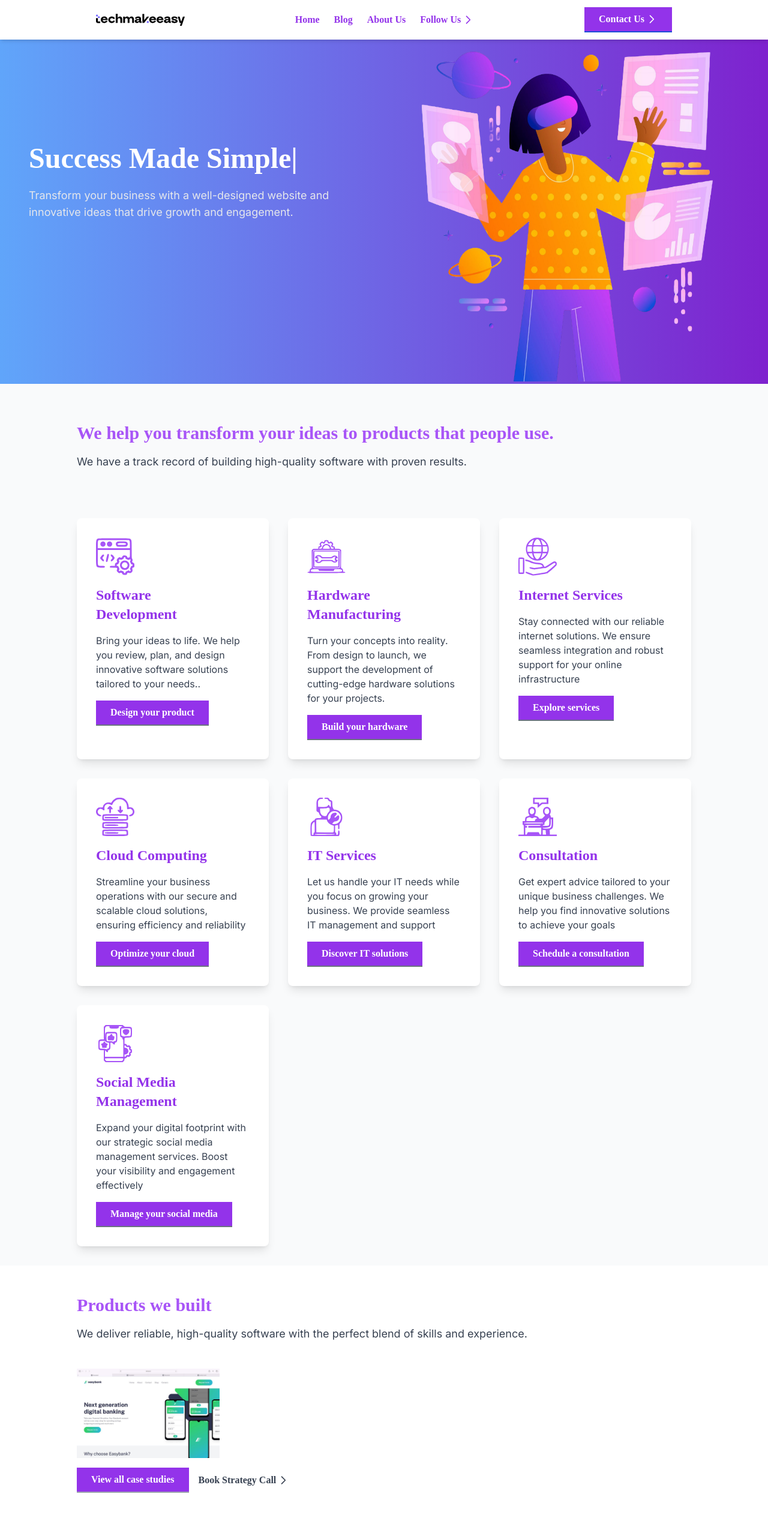
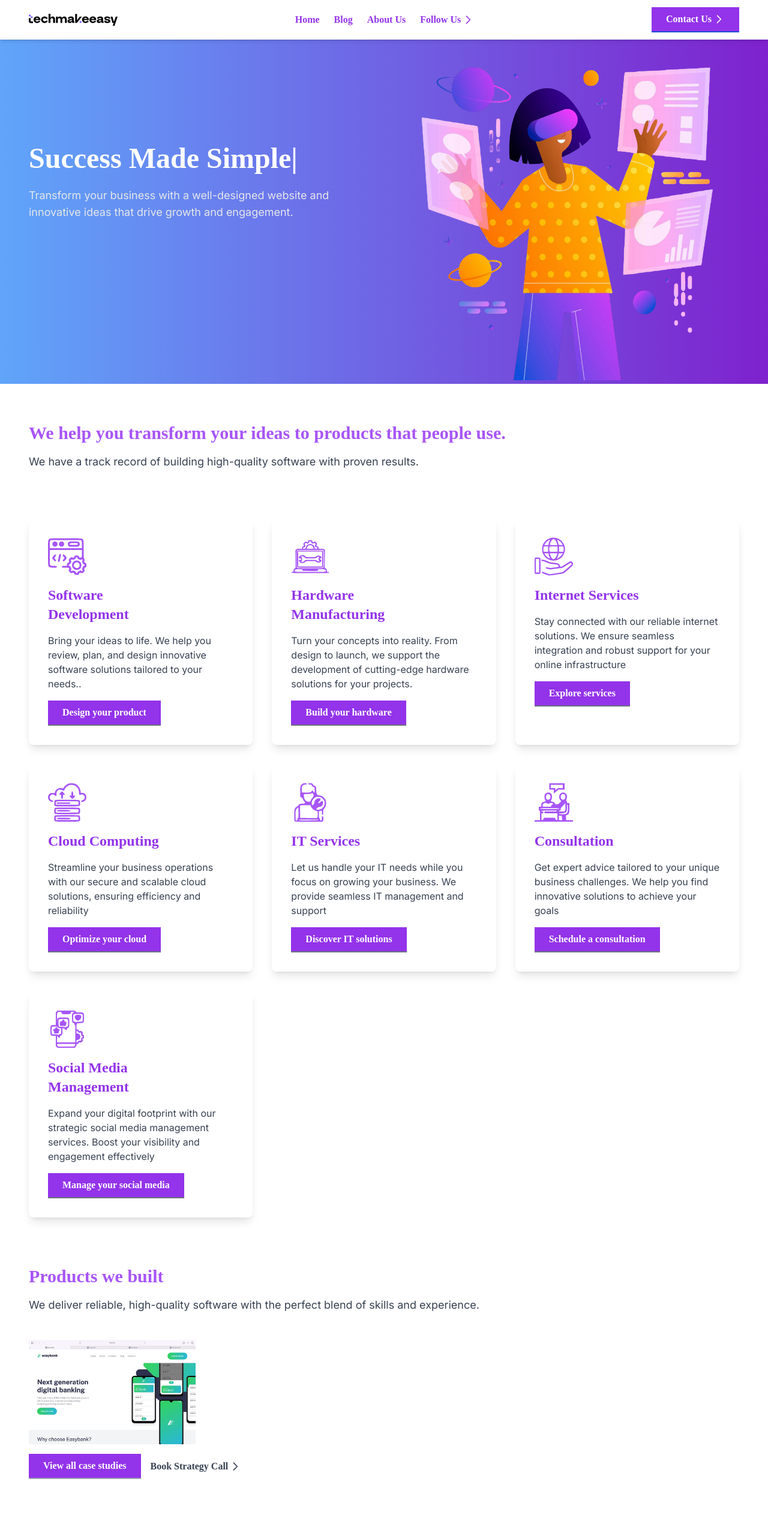
Before and after one commit to FolarinOluwapelumi/techmakeeasy_1, a React (Vite) app: page / in a window 1280 px wide. Shown: the top 2566 px of the page at 60% size. Built offline with nearby package versions, Linux system fonts and the light colour scheme; a web font is replaced by a local one.

Commit message:
fixed resolution issues

```diff
--- a/src/Components/BlogSection.jsx
+++ b/src/Components/BlogSection.jsx
@@ -45,7 +45,7 @@ const BlogSection = () => {
   ];
 
   return (
-    <div className="bg-white py-10 px-4 md:px-32">
+    <div className="bg-white py-10 px-4">
       <div className="max-w-7xl mx-auto">
         <motion.div
           className="text-left mb-12"
--- a/src/Components/Header.jsx
+++ b/src/Components/Header.jsx
@@ -61,7 +61,7 @@ const Header = () => {
 
   return (
     <>
-      <header className="flex justify-between items-center bg-white shadow-black-md p-3 md:px-40 text-purple-600 fixed w-full z-40 shadow-md">
+      <header className="flex justify-between items-center bg-white shadow-black-md p-3 sm:px-[3rem] text-purple-600 fixed w-full z-40 shadow-md">
         <div className="flex items-center">
           <Link to="/">
             <img src={Logo} alt="TechMakeEasy" className="w-45 h-5" />
--- a/src/Components/HeroSection.jsx
+++ b/src/Components/HeroSection.jsx
@@ -4,7 +4,7 @@ import hero from "../assets/hero.png"
 
 const HeroSection = () => {
   return (
-    <main className="flex flex-col-reverse lg:flex-row justify-between items-center bg-gradient-to-r from-blue-400 to-purple-700 h-screen sm:h-[80vh] px-6 md:px-12 py-16 gap-8">
+    <main className="flex flex-col-reverse lg:flex-row justify-between items-center bg-gradient-to-r from-blue-400 to-purple-700 h-[80vh] md:h-[50vh] lg:h-[80vh] px-6 md:px-12 py-16 gap-8">
       {/* Content Section */}
       <div className="flex-1 text-white">
         <h2 className="sm:text-5xl text-4xl font-bold mb-6 text-center sm:text-start">
@@ -31,7 +31,7 @@ const HeroSection = () => {
 
       {/* Illustration Section */}
       <div className="flex-1 flex justify-center items-center">
-       <img src={hero} className="sm:h-[79vh]"/>
+       <img src={hero} className="mt-7 h-[35vh] md:h-[25vh] lg:h-[75vh] pt-[3rem] sm:pt-0"/>
       </div>
     </main>
   );
--- a/src/Components/IndustrySection.jsx
+++ b/src/Components/IndustrySection.jsx
@@ -51,7 +51,7 @@ const IndustrySection = () => {
 
 
   return (
-    <div className="bg-white py-12 px-4 md:px-32">
+    <div className="bg-white py-12 px-4">
       <div className="max-w-7xl mx-auto">
         <motion.div
           className="text-left mb-12"
--- a/src/Components/ProjectsSection.jsx
+++ b/src/Components/ProjectsSection.jsx
@@ -13,7 +13,7 @@ const ProjectsSection = () => {
   ];
 
   return (
-    <section className="py-12 px-4 md:px-32 bg-white">
+    <section className="py-12 px-4 bg-white">
       <h2 className="text-3xl font-bold text-purple-500 mb-4">Products we built</h2>
       <p className="text-gray-700 text-lg mb-3 max-w-[17rem] md:max-w-full">
         We deliver reliable, high-quality software with the perfect blend of
--- a/src/Components/ServicesSection.jsx
+++ b/src/Components/ServicesSection.jsx
@@ -69,7 +69,7 @@ const ServicesSection = () => {
   ];
 
   return (
-    <section className="py-16 px-4 md:px-32 bg-gray-50 text-left">
+    <section className="py-16 px-4 text-left">
       <h2 className="text-3xl font-bold text-purple-500  mb-4">
         We help you transform your ideas to products that people use.
       </h2>
--- a/src/Pages/HomePage.jsx
+++ b/src/Pages/HomePage.jsx
@@ -1,27 +1,27 @@
-import React from 'react';
-import Header from '../Components/Header';
-import ServicesSection from '../Components/ServicesSection';
-import ProjectsSection from '../Components/ProjectsSection';
-import IndustrySection from '../Components/IndustrySection';
-import BlogSection from '../Components/BlogSection';
+import React from "react";
+import Header from "../Components/Header";
+import ServicesSection from "../Components/ServicesSection";
+import ProjectsSection from "../Components/ProjectsSection";
+import IndustrySection from "../Components/IndustrySection";
+import BlogSection from "../Components/BlogSection";
 // import TestimonialsSection from '../Components/TestimonialSection';
-import Footer from '../Components/Footer';
-import CTA from '../Components/CTA';
-import HeroSection from '../Components/HeroSection';
+import Footer from "../Components/Footer";
+import CTA from "../Components/CTA";
+import HeroSection from "../Components/HeroSection";
 
 const HomePage = () => {
-
   return (
     <div className="min-h-screen text-white ">
       <Header />
       <HeroSection />
-      <ServicesSection />
-      <ProjectsSection />
-      <IndustrySection />
-      <BlogSection />
+      <div className="sm:mx-[2rem] bg-white">
+        <ServicesSection />
+        <ProjectsSection />
+        <IndustrySection />
+        <BlogSection />
+      </div>
       <CTA />
       <Footer />
-
     </div>
   );
 };
```
